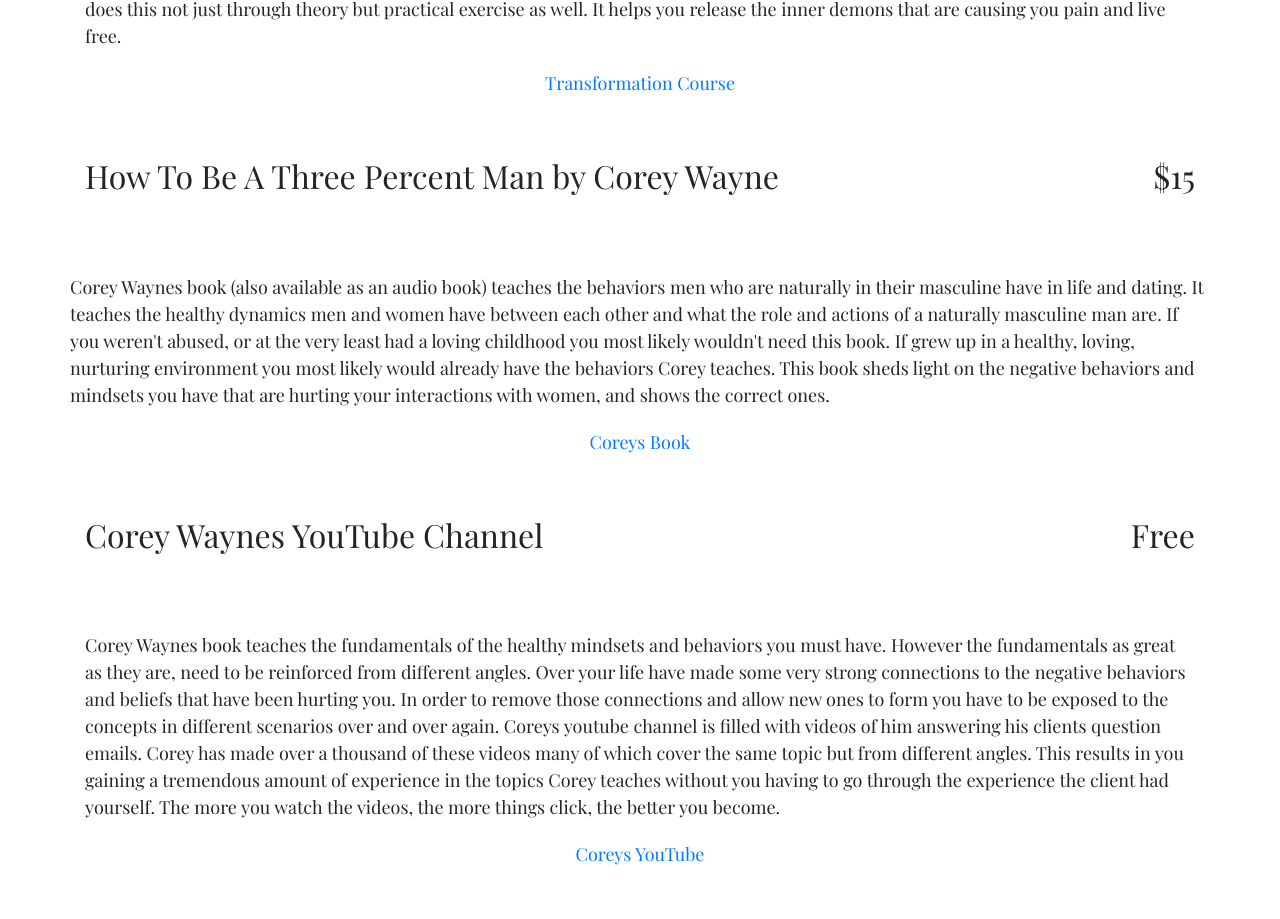
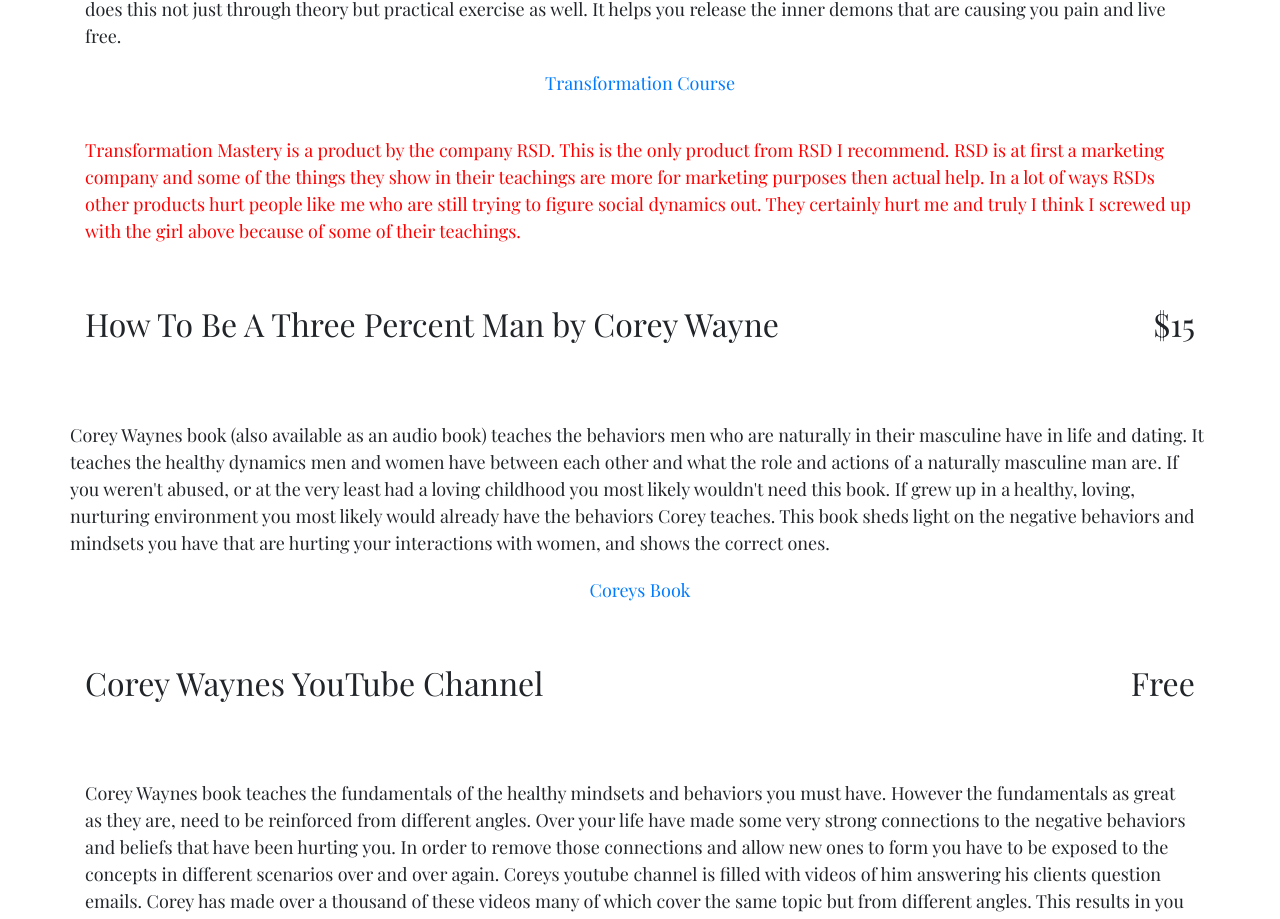
Before and after one commit to Christopher-Jakob/maleabuserecovery, an Angular app: page / in a window 1280 px wide. Shown: the part 2374-3293 px from the top of the page. Built offline with nearby package versions, Linux system fonts and the light colour scheme.

Commit message:
added rsd warning

```diff
--- a/src/app/infopage/infopage.component.html
+++ b/src/app/infopage/infopage.component.html
@@ -77,6 +77,14 @@
         <a class="productlink" target="_blank" href="https://julienhimself.com/self-help">Transformation Course</a>
       </div>
     </div>
+
+    <div class="col-12 producttext" style="color: red">
+      Transformation Mastery is a product by the company RSD. This is the only product
+      from RSD I recommend. RSD is at first a marketing company and some of the things they show in their teachings are more for marketing purposes then actual help.
+      In a lot of ways RSDs other products hurt people like me who are still trying to figure social dynamics out. They certainly hurt me and truly I think I screwed up
+      with the girl above because of some of their teachings.
+    </div>
+
     <div class="col-9 productheader">
       <div class="text-left">
         <h2>How To Be A Three Percent Man by Corey Wayne</h2>
```
